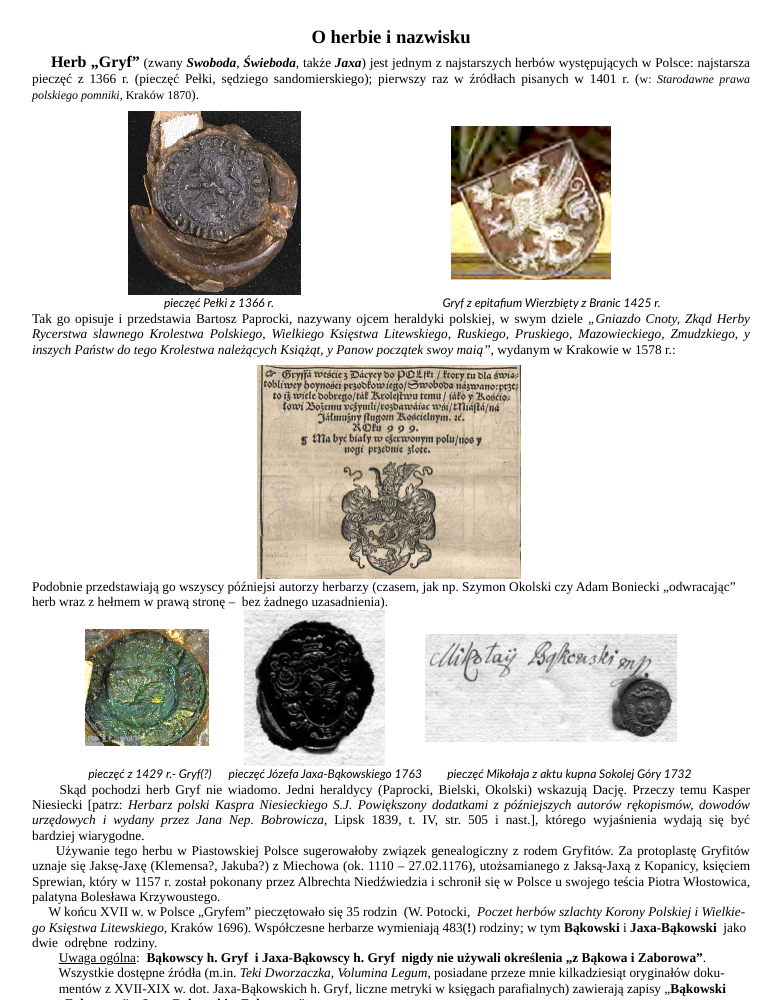
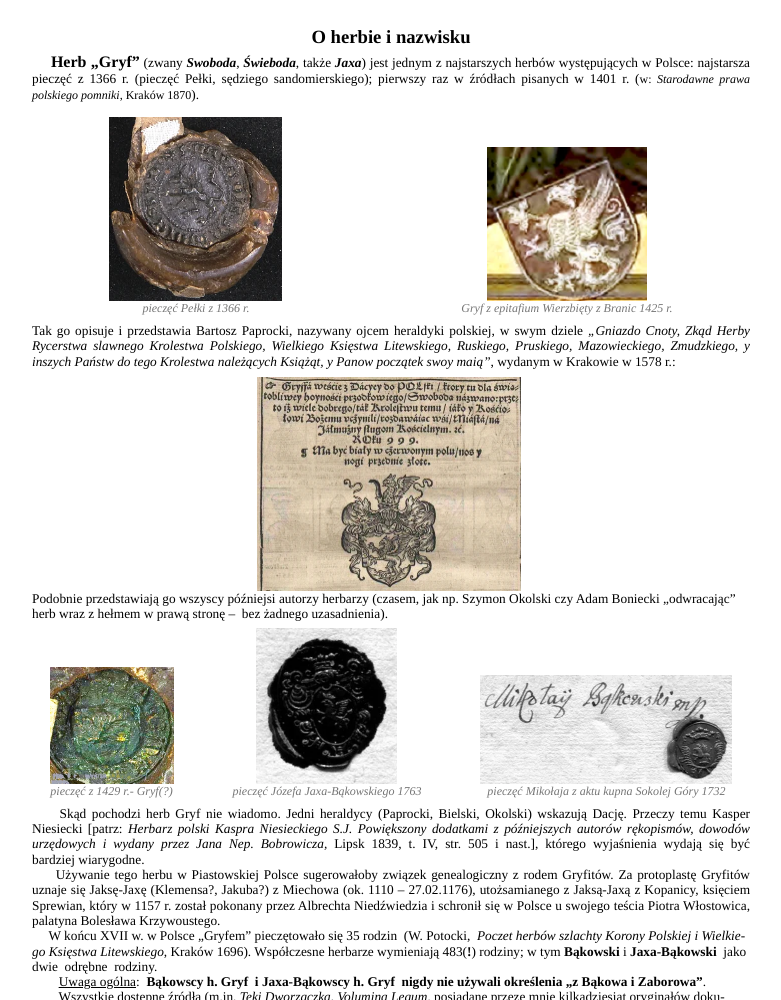
Before and after one commit to Disaster26/dwarody-koncepcja, a plain HTML site: page o-herbie-2/index.html in a window 1280 px wide. Shown: the part 240-1240 px from the top of the page, without its empty margins (249-1030 px from the left). Drawn offline with Linux system fonts and the light colour scheme.

Commit message:
O herbie i nazwisku: zdjęcia z podpisami pod spodem

```diff
--- a/o-herbie-2/index.html
+++ b/o-herbie-2/index.html
@@ -72,15 +72,20 @@ img:is([sizes=auto i],[sizes^="auto," i]){contain-intrinsic-size:3000px 1500px}
 <p style="font-size:18.667px;text-align:center;font-family:Calibri,Carlito,sans-serif;line-height:1.72"><strong><span style="font-size:18.667px;font-family:'Times DR','Times New Roman',Tinos,serif">O herbie i nazwisku</span></strong></p>
 <p style="font-size:12px;text-align:justify;font-family:Calibri,Carlito,sans-serif"><strong><span style="font-size:13.333px;font-family:'Times DR','Times New Roman',Tinos,serif">&nbsp;&nbsp;&nbsp;&nbsp; </span><span style="font-size:16px;font-family:'Times DR','Times New Roman',Tinos,serif">Herb „Gryf”</span></strong><span style="font-size:13.333px;font-family:'Times DR','Times New Roman',Tinos,serif"> (zwany <strong><em>Swoboda</em></strong>, <strong><em>Świeboda</em></strong>, także <strong><em>Jaxa</em></strong>) jest jednym z najstarszych herbów występujących w Polsce: najstarsza pieczęć z 1366 r. (pieczęć Pełki, sędziego sandomierskiego); pierwszy raz w źródłach pisanych w 1401 r. (</span><span style="font-size:12px;font-family:'Times DR','Times New Roman',Tinos,serif">w: <em>Starodawne prawa polskiego pomniki</em>, Kraków 1870</span><span style="font-size:13.333px;font-family:'Times DR','Times New Roman',Tinos,serif">). </span></p>
 <p style="font-size:6.667px;font-family:Calibri,Carlito,sans-serif"><span style="font-size:6.667px;font-family:'Times DR','Times New Roman',Tinos,serif">&nbsp;</span></p>
-<p style="font-size:12px;font-family:Calibri,Carlito,sans-serif;line-height:1.32"><span style="font-size:12px;font-family:'Times DR','Times New Roman',Tinos,serif">&nbsp;&nbsp;&nbsp;&nbsp;&nbsp;&nbsp;&nbsp;&nbsp;&nbsp;&nbsp;&nbsp;&nbsp;&nbsp;&nbsp;&nbsp;&nbsp;&nbsp;&nbsp;&nbsp;&nbsp;&nbsp;&nbsp;&nbsp;&nbsp;&nbsp;&nbsp;&nbsp;&nbsp;&nbsp;&nbsp;&nbsp; </span><img src="/dwarody-koncepcja/uploads/2026/11/bakowscy-herb-nazwisko-01.webp" width="173" height="185" alt="Bakowscy herb nazwisko 01" loading="lazy" decoding="async"><span style="font-size:12px;font-family:'Times DR','Times New Roman',Tinos,serif">&nbsp;&nbsp;&nbsp;&nbsp;&nbsp;&nbsp;&nbsp;&nbsp;&nbsp;&nbsp;&nbsp;&nbsp;&nbsp;&nbsp;&nbsp;&nbsp;&nbsp;&nbsp;&nbsp;&nbsp;&nbsp;&nbsp;&nbsp;&nbsp;&nbsp;&nbsp;&nbsp;&nbsp;&nbsp;&nbsp;&nbsp;&nbsp;&nbsp;&nbsp;&nbsp;&nbsp;&nbsp;&nbsp;&nbsp;&nbsp;&nbsp;&nbsp;&nbsp;&nbsp;&nbsp;&nbsp;&nbsp;&nbsp;&nbsp;&nbsp;</span><img src="/dwarody-koncepcja/uploads/2026/11/bakowscy-herb-nazwisko-02.webp" width="160" height="155" alt="Bakowscy herb nazwisko 02" loading="lazy" decoding="async"><span style="font-size:12px;font-family:'Times DR','Times New Roman',Tinos,serif">&nbsp;</span></p>
-<p style="font-size:12px;font-family:Calibri,Carlito,sans-serif;line-height:1.32"><em><span style="font-size:12px">&nbsp;&nbsp;&nbsp;&nbsp;&nbsp;&nbsp;&nbsp;&nbsp;&nbsp;&nbsp;&nbsp;&nbsp;&nbsp;&nbsp;&nbsp;&nbsp;&nbsp;&nbsp;&nbsp;&nbsp;&nbsp;&nbsp;&nbsp;&nbsp;&nbsp;&nbsp;&nbsp;&nbsp;&nbsp;&nbsp;&nbsp;&nbsp;&nbsp;&nbsp;&nbsp;&nbsp;&nbsp;&nbsp;&nbsp;&nbsp;&nbsp;&nbsp;&nbsp;&nbsp;&nbsp;&nbsp; pieczęć Pełki z 1366 r.&nbsp;&nbsp;&nbsp;&nbsp;&nbsp;&nbsp;&nbsp;&nbsp;&nbsp;&nbsp;&nbsp;&nbsp;&nbsp;&nbsp;&nbsp;&nbsp;&nbsp;&nbsp;&nbsp;&nbsp;&nbsp;&nbsp;&nbsp;&nbsp;&nbsp;&nbsp;&nbsp;&nbsp;&nbsp;&nbsp;&nbsp;&nbsp;&nbsp;&nbsp;&nbsp;&nbsp;&nbsp;&nbsp;&nbsp;&nbsp;&nbsp;&nbsp;&nbsp;&nbsp;&nbsp;&nbsp;&nbsp;&nbsp;&nbsp;&nbsp;&nbsp;&nbsp;&nbsp;&nbsp;&nbsp;&nbsp;&nbsp;&nbsp;&nbsp; Gryf z epitafium Wierzbięty z Branic 1425 r. </span></em></p>
+<div style="display:flex;flex-wrap:wrap;justify-content:space-around;align-items:flex-end;gap:8px 24px;margin:6px 0">
+<figure style="margin:0;text-align:center;max-width:100%"><img src="/dwarody-koncepcja/uploads/2026/11/bakowscy-herb-nazwisko-01.webp" width="173" height="185" alt="Bakowscy herb nazwisko 01" loading="lazy" decoding="async"><figcaption style="font-size:12px;font-style:italic;line-height:1.32">pieczęć Pełki z 1366 r.</figcaption></figure>
+<figure style="margin:0;text-align:center;max-width:100%"><img src="/dwarody-koncepcja/uploads/2026/11/bakowscy-herb-nazwisko-02.webp" width="160" height="155" alt="Bakowscy herb nazwisko 02" loading="lazy" decoding="async"><figcaption style="font-size:12px;font-style:italic;line-height:1.32">Gryf z epitafium Wierzbięty z Branic 1425 r.</figcaption></figure>
+</div>
 <p style="text-align:justify;font-family:Calibri,Carlito,sans-serif"><span style="font-size:13.333px;font-family:'Times DR','Times New Roman',Tinos,serif">Tak go opisuje i przedstawia Bartosz Paprocki, nazywany ojcem heraldyki polskiej, w swym dziele <em>„Gniazdo Cnoty, Zkąd Herby Rycerstwa slawnego Krolestwa Polskiego, Wielkiego Księstwa Litewskiego, Ruskiego, Pruskiego, Mazowieckiego, Zmudzkiego, y inszych Państw do tego Krolestwa należących Książąt, y Panow początek swoy maią”</em>, wydanym w Krakowie w 1578 r.:&nbsp;&nbsp; </span></p>
 <p style="font-size:6.667px;font-family:Calibri,Carlito,sans-serif"><span style="font-size:6.667px;font-family:'Times DR','Times New Roman',Tinos,serif">&nbsp;</span></p>
 <p style="text-align:center;font-family:Calibri,Carlito,sans-serif;line-height:1.72"><img src="/dwarody-koncepcja/uploads/2026/11/bakowscy-herb-nazwisko-03.webp" width="264" height="215" alt="Bakowscy herb nazwisko 03" loading="lazy" decoding="async"><span style="font-size:13.333px;font-family:'Times DR','Times New Roman',Tinos,serif">&nbsp;</span></p>
 <p style="font-family:Calibri,Carlito,sans-serif"><span style="font-size:13.333px;font-family:'Times DR','Times New Roman',Tinos,serif">Podobnie przedstawiają go wszyscy późniejsi autorzy herbarzy (czasem, jak np. Szymon Okolski czy Adam Boniecki „odwracając” </span></p>
 <p style="font-family:Calibri,Carlito,sans-serif"><span style="font-size:13.333px;font-family:'Times DR','Times New Roman',Tinos,serif">herb wraz z hełmem w prawą stronę –&nbsp; bez żadnego uzasadnienia).</span></p>
-<p style="font-size:10.667px;font-family:Calibri,Carlito,sans-serif;line-height:1.32"><span style="font-size:10.667px;font-family:'Times DR','Times New Roman',Tinos,serif">&nbsp;&nbsp;&nbsp;&nbsp;&nbsp;&nbsp;&nbsp;&nbsp;&nbsp;&nbsp;&nbsp;&nbsp;&nbsp;&nbsp;&nbsp;&nbsp;&nbsp;&nbsp;&nbsp; </span><img src="/dwarody-koncepcja/uploads/2026/11/bakowscy-herb-nazwisko-04.webp" width="124" height="116" alt="Bakowscy herb nazwisko 04" loading="lazy" decoding="async"><span style="font-size:10.667px;font-family:'Times DR','Times New Roman',Tinos,serif">&nbsp;&nbsp;&nbsp;&nbsp;&nbsp;&nbsp;&nbsp;&nbsp;&nbsp;&nbsp;&nbsp;&nbsp;&nbsp;</span><img src="/dwarody-koncepcja/uploads/2026/11/bakowscy-herb-nazwisko-05.webp" width="141" height="154" alt="Bakowscy herb nazwisko 05" loading="lazy" decoding="async"><span style="font-size:10.667px;font-family:'Times DR','Times New Roman',Tinos,serif">&nbsp;&nbsp;&nbsp;&nbsp;&nbsp;&nbsp;&nbsp;&nbsp;&nbsp;&nbsp;&nbsp;&nbsp;&nbsp;&nbsp;&nbsp;</span><img src="/dwarody-koncepcja/uploads/2026/11/bakowscy-herb-nazwisko-06.webp" width="252" height="109" alt="Bakowscy herb nazwisko 06" loading="lazy" decoding="async"><span style="font-size:10.667px;font-family:'Times DR','Times New Roman',Tinos,serif">&nbsp;&nbsp;&nbsp;&nbsp;&nbsp;&nbsp;&nbsp;&nbsp;&nbsp;&nbsp;&nbsp;&nbsp;&nbsp;&nbsp;&nbsp;&nbsp;</span></p>
-<p style="font-size:12px;font-family:Calibri,Carlito,sans-serif;line-height:1.32"><em><span style="font-size:12px">&nbsp;&nbsp;&nbsp;&nbsp;&nbsp;&nbsp;&nbsp;&nbsp;&nbsp;&nbsp;&nbsp;&nbsp;&nbsp;&nbsp;&nbsp;&nbsp;&nbsp;&nbsp;&nbsp; pieczęć z 1429 r.&#45; Gryf(?)&nbsp;&nbsp;&nbsp;&nbsp;&nbsp; pieczęć Józefa Jaxa&#45;Bąkowskiego 1763&nbsp;&nbsp;&nbsp;&nbsp;&nbsp;&nbsp;&nbsp;&nbsp; pieczęć Mikołaja z aktu kupna Sokolej Góry 1732&nbsp;&nbsp;&nbsp;&nbsp;&nbsp;&nbsp;&nbsp;&nbsp; </span></em></p>
+<div style="display:flex;flex-wrap:wrap;justify-content:space-around;align-items:flex-end;gap:8px 24px;margin:6px 0">
+<figure style="margin:0;text-align:center;max-width:100%"><img src="/dwarody-koncepcja/uploads/2026/11/bakowscy-herb-nazwisko-04.webp" width="124" height="116" alt="Bakowscy herb nazwisko 04" loading="lazy" decoding="async"><figcaption style="font-size:12px;font-style:italic;line-height:1.32">pieczęć z 1429 r.&#45; Gryf(?)</figcaption></figure>
+<figure style="margin:0;text-align:center;max-width:100%"><img src="/dwarody-koncepcja/uploads/2026/11/bakowscy-herb-nazwisko-05.webp" width="141" height="154" alt="Bakowscy herb nazwisko 05" loading="lazy" decoding="async"><figcaption style="font-size:12px;font-style:italic;line-height:1.32">pieczęć Józefa Jaxa&#45;Bąkowskiego 1763</figcaption></figure>
+<figure style="margin:0;text-align:center;max-width:100%"><img src="/dwarody-koncepcja/uploads/2026/11/bakowscy-herb-nazwisko-06.webp" width="252" height="109" alt="Bakowscy herb nazwisko 06" loading="lazy" decoding="async"><figcaption style="font-size:12px;font-style:italic;line-height:1.32">pieczęć Mikołaja z aktu kupna Sokolej Góry 1732</figcaption></figure>
+</div>
 <p style="text-align:justify;font-family:Calibri,Carlito,sans-serif"><span style="font-size:13.333px;font-family:'Times DR','Times New Roman',Tinos,serif">&nbsp;&nbsp;&nbsp;&nbsp; Skąd pochodzi herb Gryf nie wiadomo. Jedni heraldycy (Paprocki, Bielski, Okolski) wskazują Dację. Przeczy temu Kasper Niesiecki [patrz: <em>Herbarz polski Kaspra Niesieckiego S.J. Powiększony dodatkami z późniejszych autorów rękopismów, dowodów urzędowych i wydany przez Jana Nep. Bobrowicza, </em>Lipsk 1839, t. IV, str. 505 i nast.], którego wyjaśnienia wydają się być bardziej wiarygodne.&nbsp;&nbsp;&nbsp;&nbsp;&nbsp;&nbsp;&nbsp; </span></p>
 <p style="text-align:justify;font-family:Calibri,Carlito,sans-serif"><span style="font-size:13.333px;font-family:'Times DR','Times New Roman',Tinos,serif">&nbsp;&nbsp;&nbsp;&nbsp; Używanie tego herbu w Piastowskiej Polsce sugerowałoby związek genealogiczny z rodem Gryfitów. Za protoplastę Gryfitów uznaje się Jaksę&#45;Jaxę (Klemensa?, Jakuba?) z Miechowa (ok. 1110 – 27.02.1176), utożsamianego z Jaksą&#45;Jaxą z Kopanicy, księciem Sprewian, który w 1157 r. został pokonany przez Albrechta Niedźwiedzia i schronił się w Polsce u swojego teścia Piotra Włostowica, palatyna Bolesława Krzywoustego.</span></p>
 <p style="font-family:Calibri,Carlito,sans-serif"><span style="font-size:13.333px;font-family:'Times DR','Times New Roman',Tinos,serif">&nbsp;&nbsp;&nbsp;&nbsp; W końcu XVII w. w Polsce „Gryfem” pieczętowało się 35 rodzin&nbsp; (W. Potocki,&nbsp; <em>Poczet herbów szlachty Korony Polskiej i Wielkie&#45;go Księstwa Litewskiego</em>, Kraków 1696). Współczesne herbarze wymieniają 483(<strong>!</strong>) rodziny; w tym <strong>Bąkowski </strong>i <strong>Jaxa&#45;Bąkowski </strong>&nbsp;jako dwie&nbsp; odrębne&nbsp; rodziny.&nbsp; </span></p>
```
Also changed, not shown: kontakt/index.html (+1 -1 lines), polityka-prywatnosci/index.html (+1 -1 lines).
